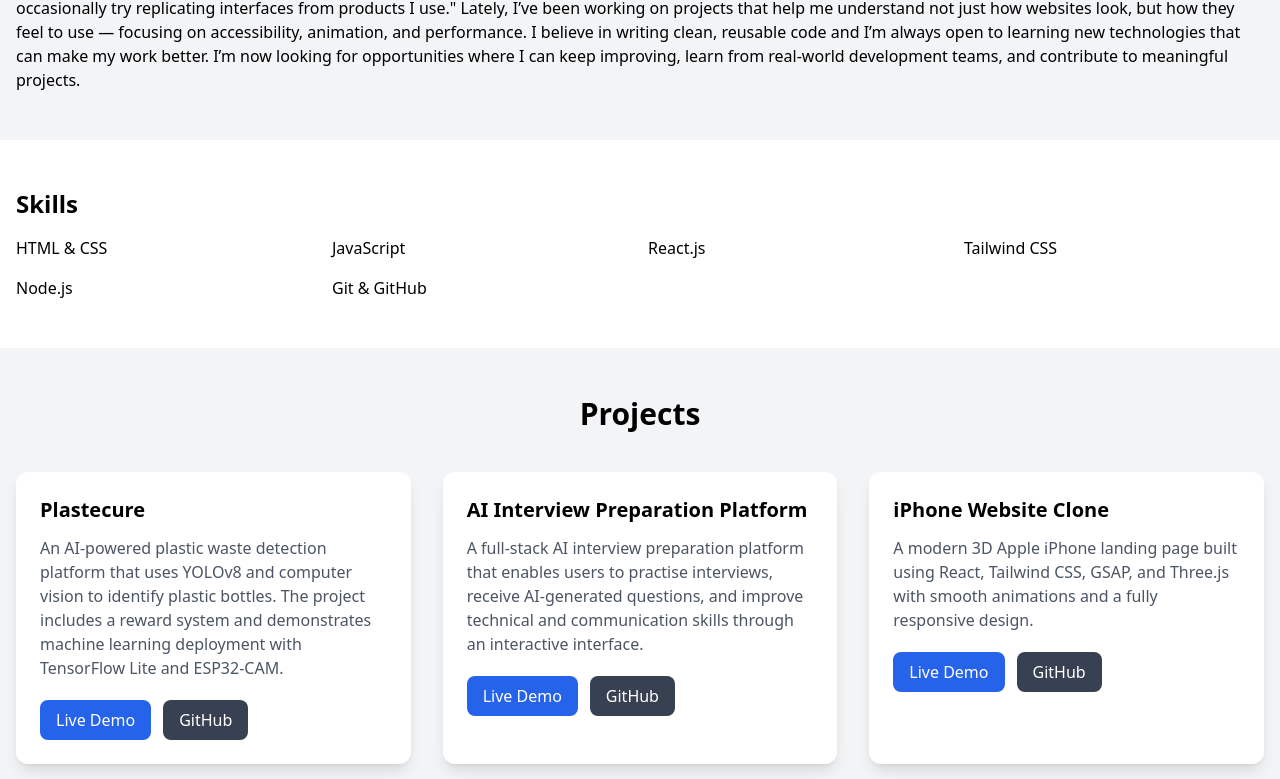
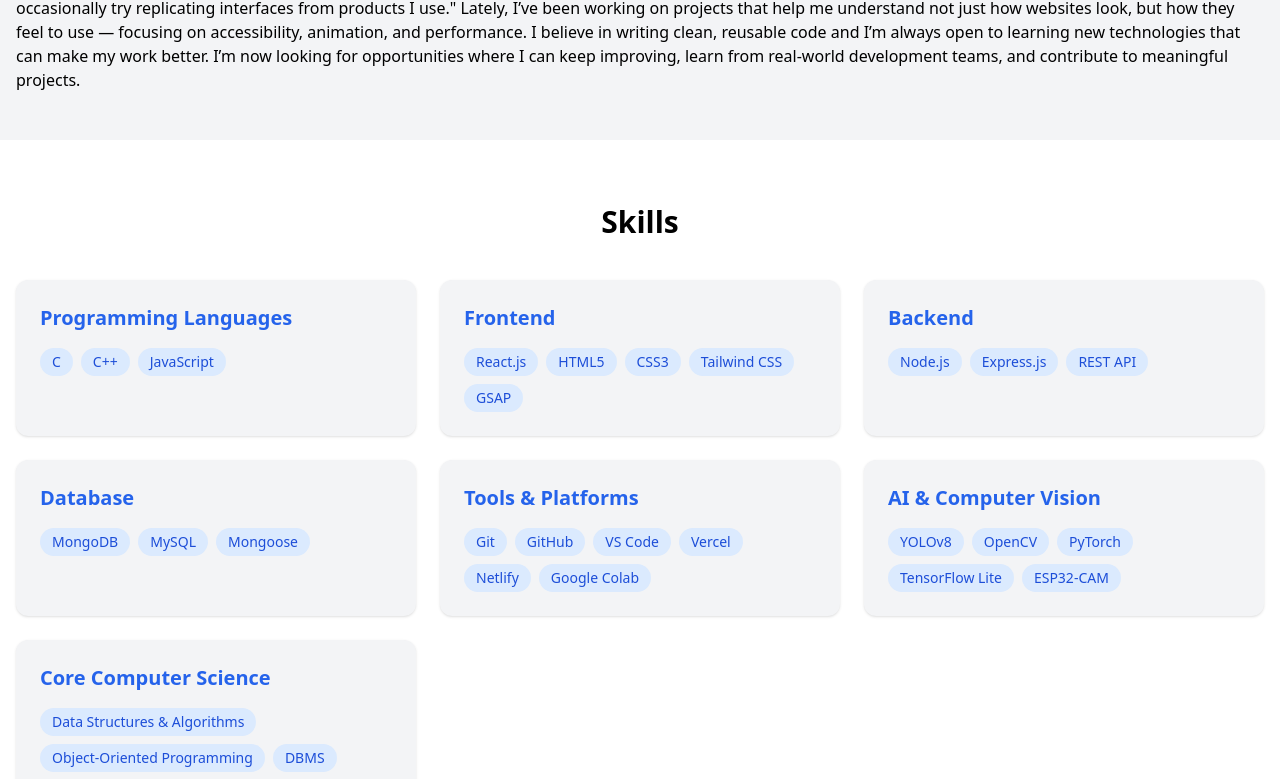
Before and after one commit to Shahbaz9832/My-Portfolio, a React (Vite) app: page / in a window 1280 px wide. Shown: the part 472-1251 px from the top of the page. Built offline with nearby package versions, Linux system fonts and the light colour scheme.

Commit message:
Enhance Skills component with categories and layout
Refactored Skills component to display skill categories with improved layout and styling.

```diff
--- a/src/components/Skills.jsx
+++ b/src/components/Skills.jsx
@@ -1,17 +1,75 @@
-const Skills = () => (
-  <section id="skills" className="bg-white dark:bg-gray-800 py-12 px-4 transition-colors">
-    <div className="container mx-auto">
-      <h3 className="text-2xl font-semibold mb-4">Skills</h3>
-      <ul className="grid grid-cols-2 md:grid-cols-4 gap-4">
-        <li>HTML & CSS</li>
-        <li>JavaScript</li>
-        <li>React.js</li>
-        <li>Tailwind CSS</li>
-        <li>Node.js</li>
-        <li>Git & GitHub</li>
-      </ul>
-    </div>
-  </section>
-);
+const skillCategories = [
+  {
+    title: "Programming Languages",
+    skills: ["C", "C++", "JavaScript"],
+  },
+  {
+    title: "Frontend",
+    skills: ["React.js", "HTML5", "CSS3", "Tailwind CSS", "GSAP"],
+  },
+  {
+    title: "Backend",
+    skills: ["Node.js", "Express.js", "REST API"],
+  },
+  {
+    title: "Database",
+    skills: ["MongoDB", "MySQL", "Mongoose"],
+  },
+  {
+    title: "Tools & Platforms",
+    skills: ["Git", "GitHub", "VS Code", "Vercel", "Netlify", "Google Colab"],
+  },
+  {
+    title: "AI & Computer Vision",
+    skills: ["YOLOv8", "OpenCV", "PyTorch", "TensorFlow Lite", "ESP32-CAM"],
+  },
+  {
+    title: "Core Computer Science",
+    skills: [
+      "Data Structures & Algorithms",
+      "Object-Oriented Programming",
+      "DBMS",
+      "Operating Systems",
+      "Computer Networks",
+    ],
+  },
+];
+
+const Skills = () => {
+  return (
+    <section
+      id="skills"
+      className="bg-white dark:bg-gray-800 py-16 px-4 transition-colors"
+    >
+      <div className="container mx-auto">
+        <h3 className="text-3xl font-bold text-center mb-10">Skills</h3>
+
+        <div className="grid md:grid-cols-2 lg:grid-cols-3 gap-6">
+          {skillCategories.map((category, index) => (
+            <div
+              key={index}
+              className="bg-gray-100 dark:bg-gray-900 rounded-xl p-6 shadow hover:shadow-lg transition"
+            >
+              <h4 className="text-xl font-semibold mb-4 text-blue-600">
+                {category.title}
+              </h4>
+
+              <div className="flex flex-wrap gap-2">
+                {category.skills.map((skill, i) => (
+                  <span
+                    key={i}
+                    className="bg-blue-100 dark:bg-blue-900 text-blue-700 dark:text-blue-300 px-3 py-1 rounded-full text-sm font-medium"
+                  >
+                    {skill}
+                  </span>
+                ))}
+              </div>
+            </div>
+          ))}
+        </div>
+      </div>
+    </section>
+  );
+};
 
 export default Skills;
```
